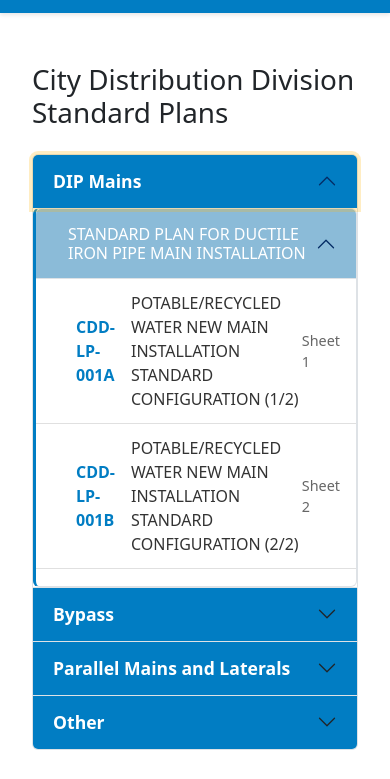
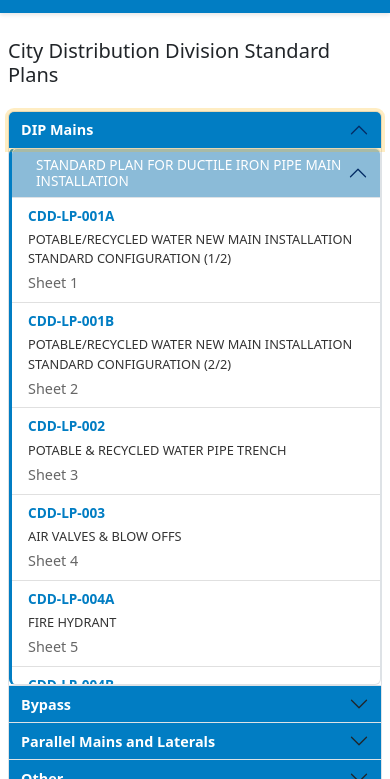
Before and after one commit to bulklc/sfcdd, a plain HTML site: page standards/plans.html in a window 390 px wide. Both pictures are taken after a click on the button "DIP Mains". Shown: the part 65-844 px from the top of the page. Drawn offline with nearby package versions, Linux system fonts and the light colour scheme.

Commit message:
modified:   standards/plans.html

```diff
--- a/standards/plans.html
+++ b/standards/plans.html
@@ -49,10 +49,22 @@
         right: 0;
         bottom: 0;
         height: calc(100vh - var(--navbar-height));
-        overflow-y: hidden; /* Changed from scroll to hidden */
+        overflow-y: hidden;
         padding: 2rem 2rem 2rem 2rem;
         max-width: 100%;
         box-sizing: border-box;
+      }
+
+      /* Mobile-specific compact padding */
+      @media (max-width: 575px) {
+        main.container {
+          padding: 0.5rem;
+        }
+
+        h1 {
+          font-size: 1.25rem;
+          margin-bottom: 0.5rem !important;
+        }
       }
 
       /* Add padding for container content */
@@ -98,6 +110,15 @@
         font-weight: 600;
         font-size: 1.1rem;
       }
+
+      /* Mobile-specific compact accordion buttons */
+      @media (max-width: 575px) {
+        .accordion-button.category-level {
+          font-size: 0.9rem;
+          padding: 0.5rem 0.75rem;
+        }
+      }
+
       .accordion-button.category-level:not(.collapsed) {
         background-color: var(--primary-blue);
         color: white;
@@ -118,6 +139,15 @@
         font-size: 1rem;
         padding-left: 2rem;
       }
+
+      /* Mobile-specific compact section buttons */
+      @media (max-width: 575px) {
+        .accordion-button.section-level {
+          font-size: 0.85rem;
+          padding: 0.5rem 0.75rem 0.5rem 1.5rem;
+        }
+      }
+
       .accordion-button.section-level:not(.collapsed) {
         background-color: var(--faded-blue);
         color: white;
@@ -146,10 +176,15 @@
 
       /* Add max-height and scroll to section accordion body */
       .accordion-nested .accordion-body {
-        max-height: calc(
-          60vh - var(--navbar-height) - 8rem
-        ); /* 60% of viewport minus navbar and padding */
+        max-height: calc(60vh - var(--navbar-height) - 8rem);
         overflow-y: auto;
+      }
+
+      /* Mobile-specific compact accordion body */
+      @media (max-width: 575px) {
+        .accordion-nested .accordion-body {
+          max-height: calc(70vh - var(--navbar-height) - 2rem);
+        }
       }
 
       /* Drawing items */
@@ -162,6 +197,32 @@
         color: inherit;
         cursor: pointer;
       }
+
+      /* Mobile-specific compact drawing items */
+      @media (max-width: 575px) {
+        .drawing-item {
+          padding: 0.5rem 0.5rem 0.5rem 1rem;
+          flex-direction: column;
+          align-items: flex-start !important;
+        }
+
+        .drawing-no {
+          font-size: 0.85rem;
+        }
+
+        .drawing-title {
+          font-size: 0.8rem;
+          margin-left: 0 !important;
+          margin-top: 0.25rem;
+        }
+
+        .sheet-number {
+          font-size: 0.75rem;
+          margin-left: 0 !important;
+          margin-top: 0.25rem;
+        }
+      }
+
       .drawing-item:hover {
         background-color: var(--faded-yellow);
         text-decoration: none;
```
